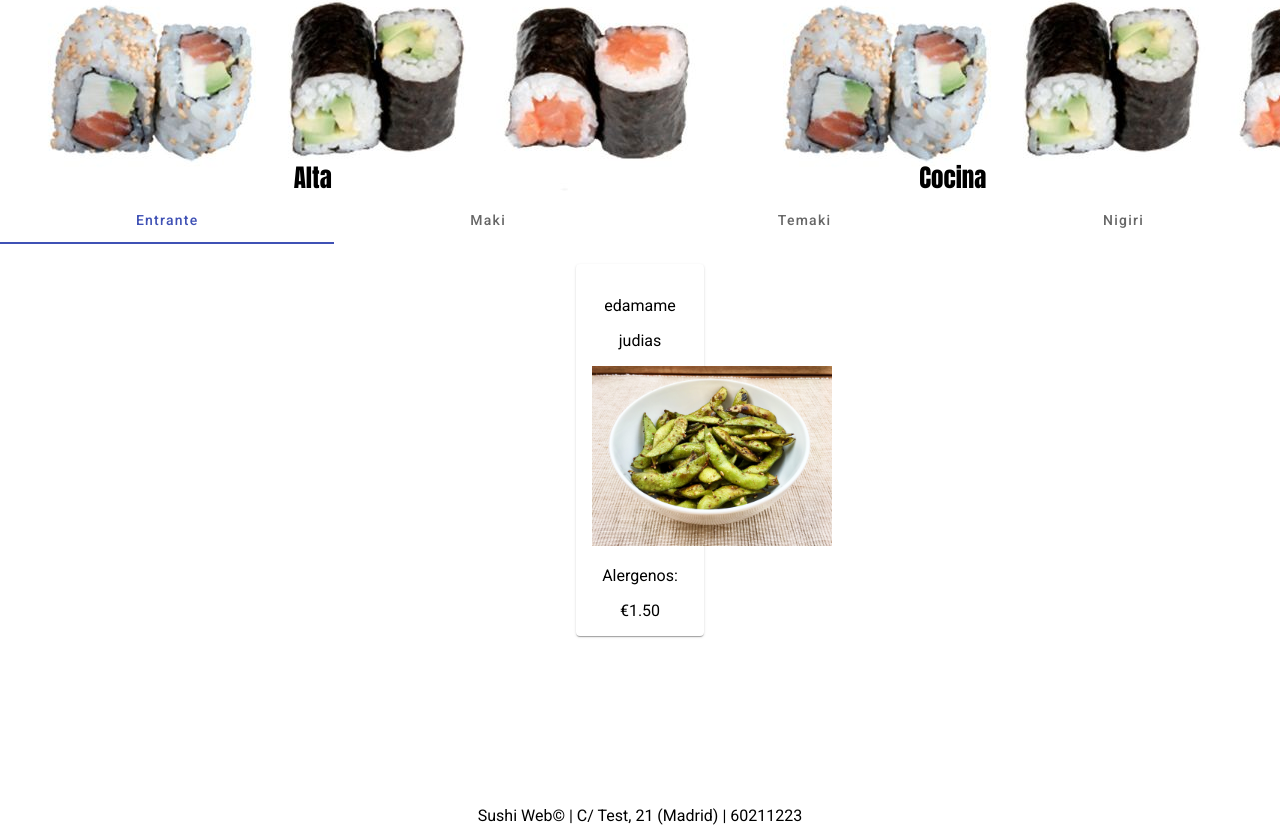
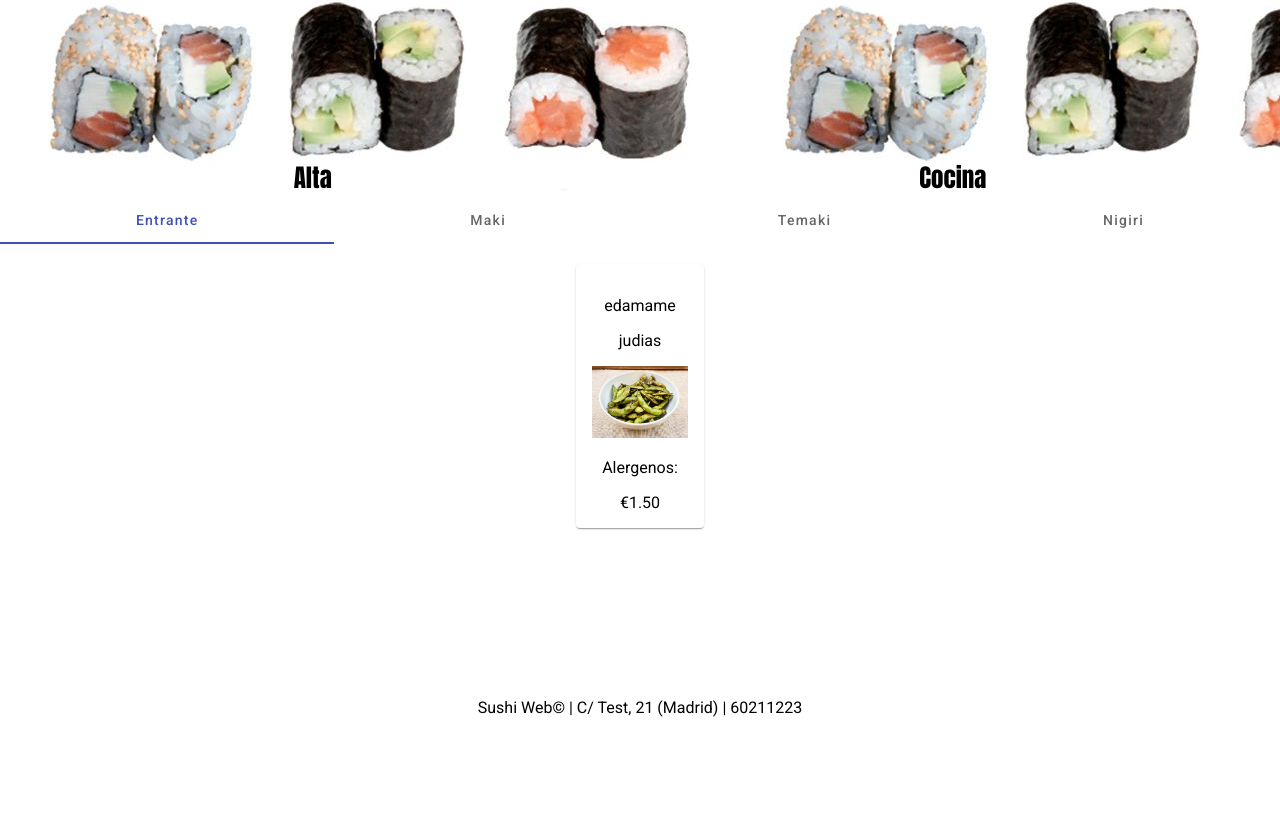
Before and after one commit to doliax/web_sushi, an Angular app: page /platos in a window 1280 px wide. Shown: the part 1601-2426 px from the top of the page. After the commit the page ends 2318 px from the top, so only its background shows below. Built offline with nearby package versions, Linux system fonts and the light colour scheme.

Commit message:
platos imagen auto height

```diff
--- a/src/app/platos/platos.component.css
+++ b/src/app/platos/platos.component.css
@@ -1,6 +1,5 @@
 .sushis {
     margin: 0 auto;
-    width: auto 0;
     align-items: center;
     text-align: center;
     padding-top: 20px;
@@ -12,16 +11,17 @@ hr{
 
 .sushi-card{
     border: 1px solid black;
-    width: 10%;
     margin: 0 auto;
-    width: auto 0;
     align-items: center;
     text-align: center;
 }
 
-img{
-    height: 180px;
-}
+img {
+    /*Esto hace que se ajusten automaticamente sin distorsionarse*/
+    max-width: 100%;
+    height: auto;
+  }
+
 
 .maki{
     background-color: aqua;
```
